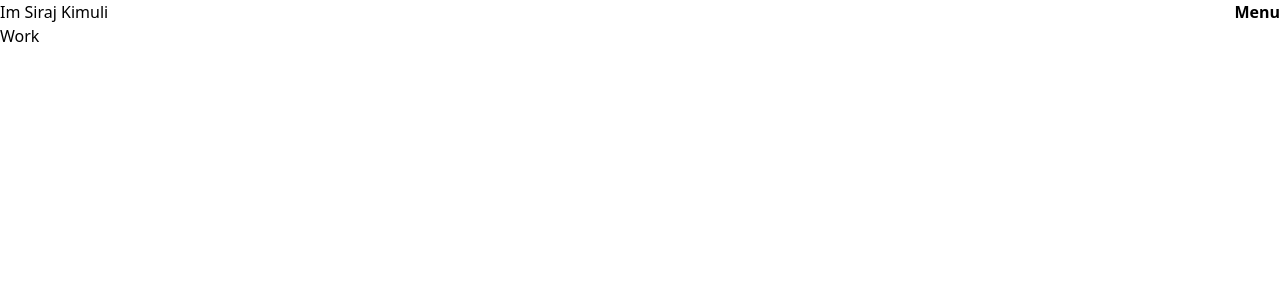
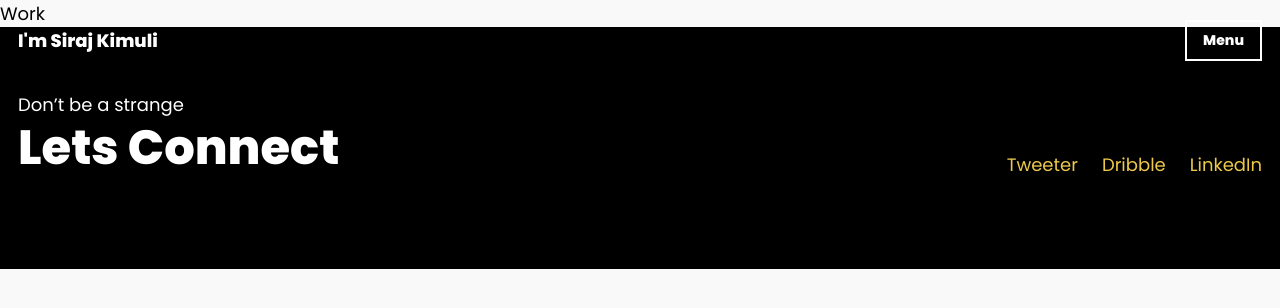
Before and after one commit to kimulisiraj/iamsiraj, a Nuxt app: page /work in a window 1280 px wide. Shown: the top 308 px of the page. Built offline with nearby package versions, Linux system fonts and the light colour scheme.

Commit message:
crafted footer

```diff
--- a/assets/css/defaults.less
+++ b/assets/css/defaults.less
@@ -0,0 +1,9 @@
+html, body {
+  background: #F9F9F9;
+}
+
+.h1 {
+  @apply font-extrabold leading-normal;
+  font-size: 6em;
+  line-height: 1;
+}
--- a/assets/css/tailwind.css
+++ b/assets/css/tailwind.css
@@ -1,3 +1,4 @@
 @import 'tailwindcss/base';
 @import 'tailwindcss/components';
 @import 'tailwindcss/utilities';
+@import "./defaults.less";
--- a/components/Footer.vue
+++ b/components/Footer.vue
@@ -1,11 +1,32 @@
-<template />
+<template>
+  <footer class="bg-black">
+    <div class="container py-16">
+      <div class="flex justify-between items-end">
+        <div class="text-white">
+          <p>Don’t be a strange</p>
+          <h3 class="text-5xl font-extrabold leading-tight text-white">Lets Connect</h3>
+        </div>
+        <div>
+          <a href="" class="text-white ml-6 text-yellow-500">Tweeter</a>
+          <a href="" class="text-white ml-6 text-yellow-500">Dribble</a>
+          <a href="" class="text-white ml-6 text-yellow-500">LinkedIn</a>
+        </div>
+      </div>
+      <div class="flex justify-between">
+        <div>All Rights Reserved</div>
+        <div>
+          <a href="">Home</a>
+          <a href="">About</a>
+          <a href="">Work</a>
+          <a href="">Blog</a>
+        </div>
+      </div>
+    </div>
+  </footer>
+</template>
 
 <script>
 export default {
   name: 'Footer'
 }
 </script>
-
-<style scoped>
-
-</style>
--- a/components/Navigation.vue
+++ b/components/Navigation.vue
@@ -1,7 +1,7 @@
 <template>
-  <nav class="flex justify-between">
-    <div>Im Siraj Kimuli</div>
-    <div class="font-bold">Menu</div>
+  <nav class="flex justify-between -mb-20 h-20 items-center container py-4 text-white">
+    <div class="font-bold">I'm Siraj Kimuli</div>
+    <div class="font-bold border-2 border-white text-sm py-2 px-4">Menu</div>
   </nav>
 </template>
 
--- a/layouts/default.vue
+++ b/layouts/default.vue
@@ -1,14 +1,17 @@
 <template>
-  <div>
+  <main class="font-sans text-lg">
     <Navigation />
     <nuxt />
-  </div>
+    <Footer />
+  </main>
 </template>
 <script>
 import Navigation from '@/components/Navigation'
+import Footer from '@/components/Footer'
 export default {
   components: {
-    Navigation
+    Navigation,
+    Footer
   }
 }
 </script>
--- a/pages/index.vue
+++ b/pages/index.vue
@@ -1,5 +1,81 @@
 <template>
-  <div class="container" />
+  <section>
+    <!--introduction banner-->
+    <div class="bg-purple">
+      <div class="container flex items-center" style="min-height:90vh">
+        <div class="w-1/6 hidden lg:block" />
+        <div class="md:w-2/3 lg:w-1/3">
+          <h1 class="h1 text-white">
+            Software Engineer
+          </h1>
+          <p class="text-white opacity-75 mt-8 text-lg font">
+            I came to think of my job description more and more as "a translator between real world problems, and technical solutions", instead of "a programmer who writes code" - Brent
+          </p>
+        </div>
+      </div>
+    </div>
+
+    <!--summary-->
+    <div class="container bg-white md:my-24 md:px-0 flex flex-wrap">
+      <div class="w-full lg:w-1/2 px-8 py-16 md:p-16 border-r-0 lg:border-r-4 border-gray-200">
+        <h2 class="text-5xl font-extrabold leading-tight">
+          I build & <br>
+          design things
+        </h2>
+        <p class="mt-6">
+          Web Applications, <br>
+          Websites, Open Source Project <br>
+          and experimental.
+        </p>
+        <p class="mt-16">
+          <a href="" class="py-2 px-4 border-2 border-blue text-blue">Look at my craft</a>
+        </p>
+      </div>
+      <div class="w-full lg:w-1/2 px-8 py-16 md:p-16">
+        <h2 class="text-5xl font-extrabold leading-tight">
+          I enjoy, <br>
+          writing
+        </h2>
+        <p class="mt-6">
+          About accessibility, <br>
+          product design, user experience, <br>
+          budgeting and planing.
+        </p>
+        <p class="mt-16">
+          <a href="" class="py-2 px-4 border-2 border-blue text-blue">Go to Blog</a>
+        </p>
+      </div>
+    </div>
+
+    <!--Recent Blogs-->
+    <div class="container md:p-0 my-24">
+      <h2 class="text-5xl font-extrabold leading-tight text-purple">
+        Recent Blog
+      </h2>
+      <div class="flex flex-wrap -mx-5 mt-6">
+        <div class="w-full md:w-1/3 px-5 md:my-0 my-6">
+          <a href="" class="shadow-xl w-full bg-white h-80 flex p-8 bg-blue">
+            <h3 class="text-2xl font-extrabold leading-tight text-white">The “Back Button”
+              - A Mistake that
+              google regrets</h3>
+          </a>
+        </div>
+        <div class="w-full md:w-1/3 px-5 md:my-0 my-6">
+          <a href="" class="shadow-xl w-full bg-white h-80 flex p-8 bg-purple">
+            <h3 class="text-2xl font-extrabold leading-tight text-white">Free Online Resources for
+              UX/UI Design</h3>
+          </a>
+        </div>
+        <div class="w-full md:w-1/3 px-5 md:my-0 my-6">
+          <a href="" class="shadow-xl w-full bg-white h-80 flex p-8 bg-pink">
+            <h3 class="text-2xl font-extrabold leading-tight text-white">The “Back Button”
+              - A Mistake that
+              google regrets</h3>
+          </a>
+        </div>
+      </div>
+    </div>
+  </section>
 </template>
 
 <script>
--- a/tailwind.config.js
+++ b/tailwind.config.js
@@ -1,11 +1,30 @@
-/*
-** TailwindCSS Configuration File
-**
-** Docs: https://tailwindcss.com/docs/configuration
-** Default: https://github.com/tailwindcss/tailwindcss/blob/master/stubs/defaultConfig.stub.js
-*/
 module.exports = {
-  theme: {},
-  variants: {},
+  theme: {
+    container: {
+      center: true,
+      padding: '1em'
+    },
+
+    extend: {
+      height: {
+        '72': '18rem',
+        '80': '20rem'
+      },
+      colors: {
+        blue: '#4826D4',
+        purple: '#401D6D',
+        red: '#CD4C48',
+        pink: '#B12475'
+      }
+    },
+
+    fontFamily: {
+      'sans': ['Poppins', '-apple-system', 'BlinkMacSystemFont', 'Helvetica', 'Arial', 'sans-serif'],
+      'serif': ['"IBM Plex Serif"', 'Georgia', 'Cambria']
+    }
+  },
+  variants: {
+    borderWidth: ['responsive', 'hover', 'focus']
+  },
   plugins: []
 }
```
Also changed, not shown: package.json (+10 -8 lines), 1 other file (tests, documents, lock files or other folders).
